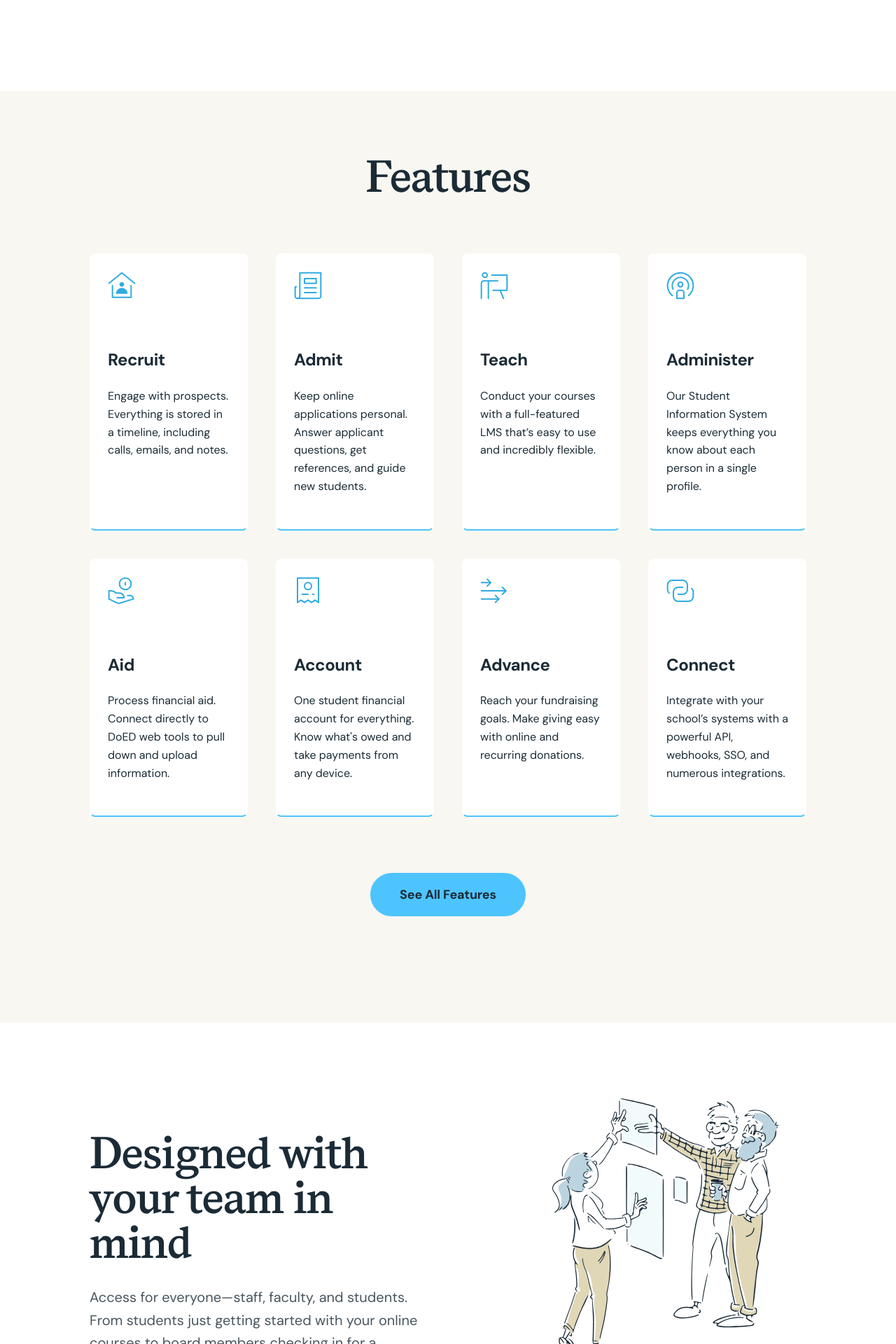
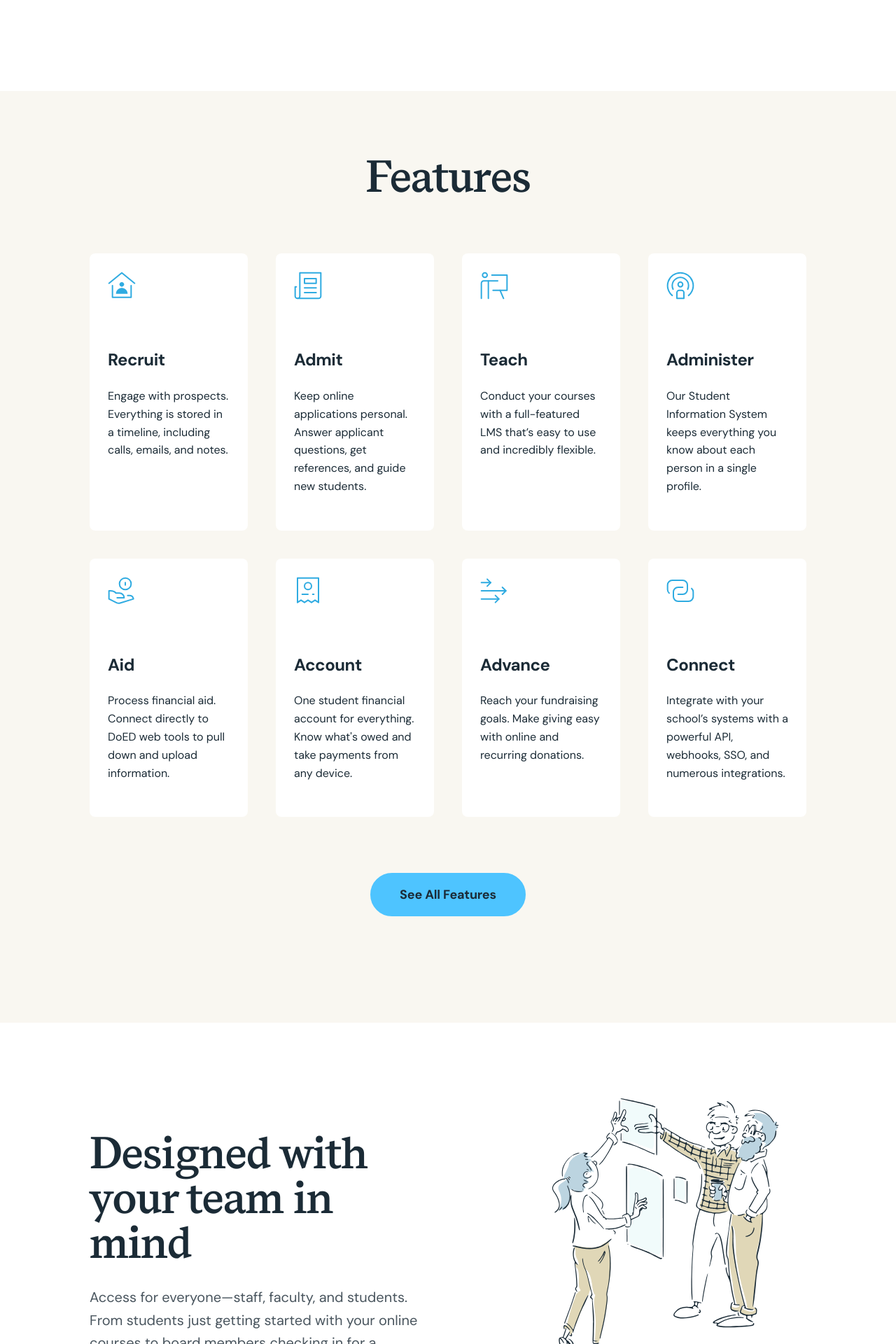
Before and after one commit to jtgrauke/jtgrauke.github.io, a Jekyll site: the page built from index.html, in a window 1280 px wide. Shown: the part 1870-3790 px from the top of the page at 70% size. Built offline with Jekyll 4.4.1, drawn with Linux system fonts in a browser that asks for light colours; nearby versions of some CDN libraries; some web fonts are replaced.

Commit message:
style updates

```diff
--- a/_sass/_basic.scss
+++ b/_sass/_basic.scss
@@ -1010,6 +1010,8 @@ section {
 
 a.features-card {
 
+	border-color: transparent;
+
 	&:hover {
 		color: $text-dark-color;
 		border-color: $accent-color;
@@ -1089,6 +1091,8 @@ a.features-card {
 			}
 
 			a {
+				border-color: transparent;
+
 				&:hover {
 					color: $text-dark-color;
 				}
```
Also changed, not shown: 2 other files.
